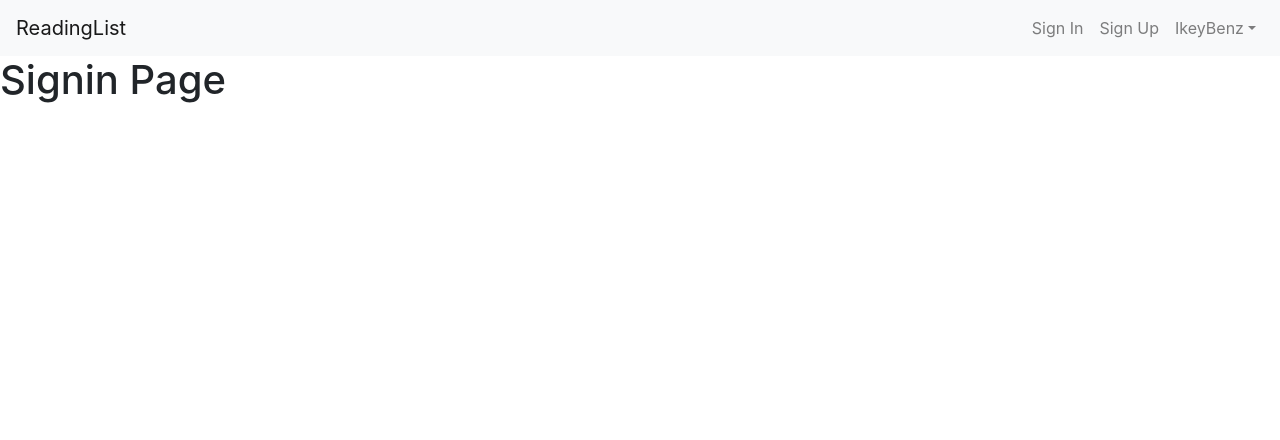
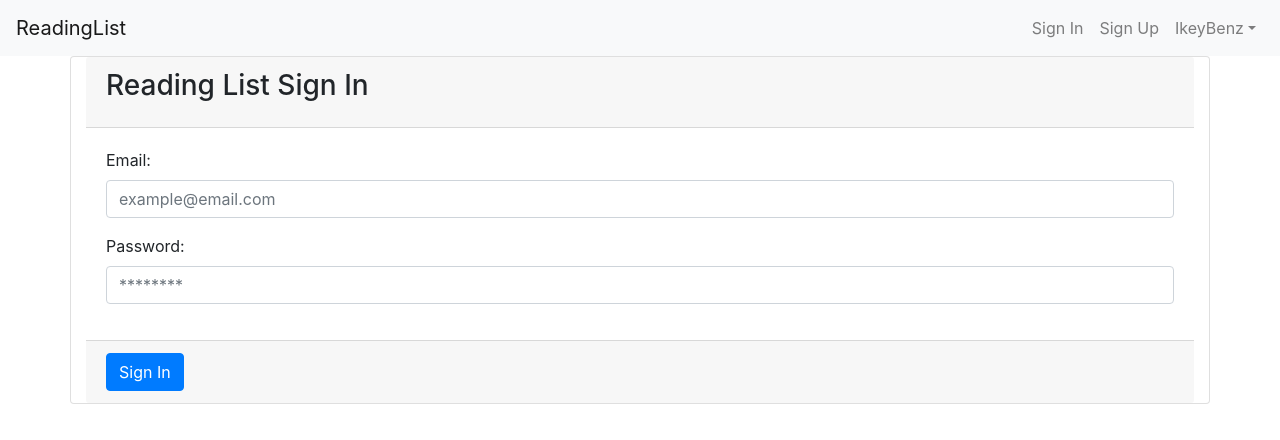
Before and after one commit to IkeyBenz/ReadingList, a React (Create React App) app in the folder src/client/: page /signin in a window 1280 px wide. Shown: the top 440 px of the page. Built offline with nearby package versions, Linux system fonts and the light colour scheme.

Commit message:
Bootstraped preliminary signin page

```diff
--- a/src/client/src/layouts/SigninPage.js
+++ b/src/client/src/layouts/SigninPage.js
@@ -2,7 +2,26 @@ import React, { Component } from 'react';
 
 class SigninPage extends Component {
   render() {
-    return <h1>Signin Page</h1>
+    return (
+      <form className="card container" method="POST" action="/auth/signin/">
+        <div className="card-header">
+          <h3 className="card-title">Reading List Sign In</h3>
+        </div>
+        <div className="card-body">
+          <div className="form-group">
+            <label for="email">Email:</label>
+            <input className="form-control" type="email" name="email" placeholder="example@email.com" required />
+          </div>
+          <div className="form-group">
+            <label for="password">Password:</label>
+            <input className="form-control" type="password" name="password" placeholder="********" required />
+          </div>
+        </div>
+        <div className="card-footer">
+          <button type="submit" className="btn btn-primary">Sign In</button>
+        </div>
+      </form>
+    );
   }
 }
 
```
